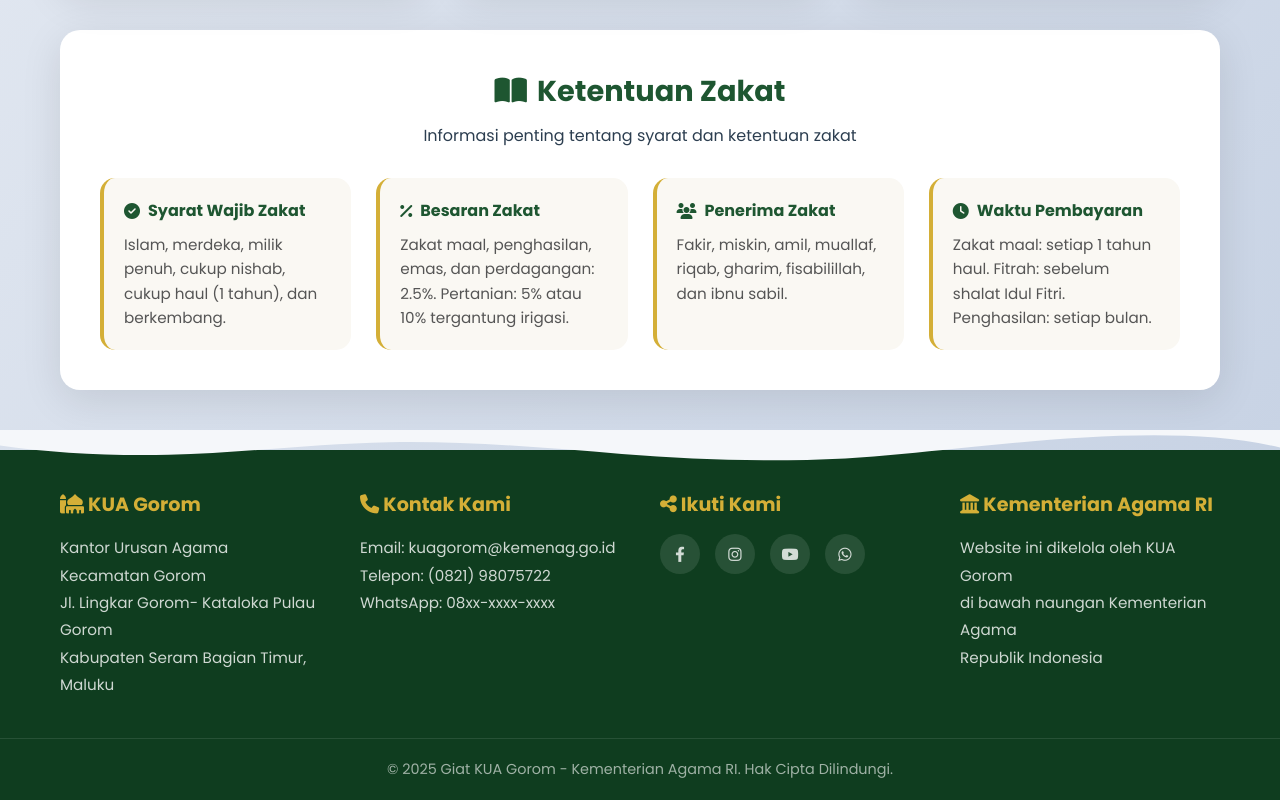
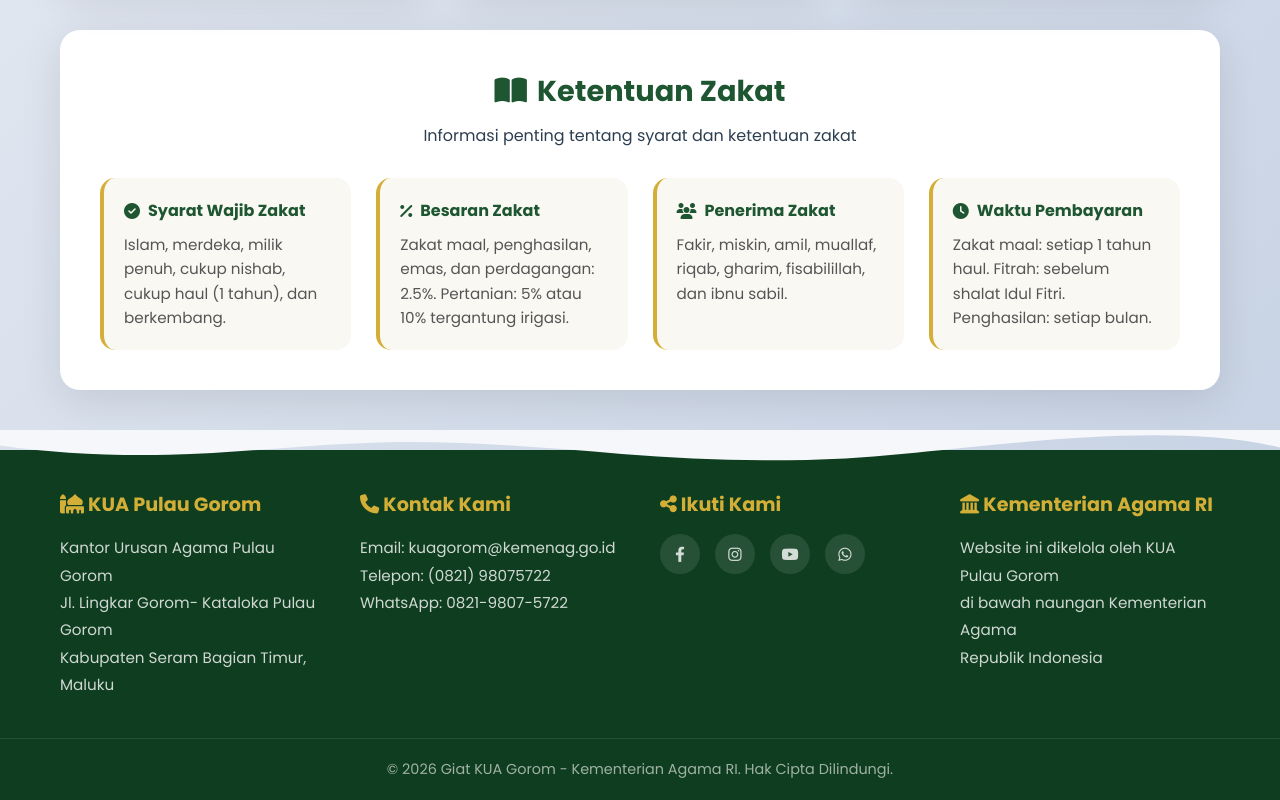
Before and after one commit to fatih202525/YukHitungZakatMu, a plain HTML site: page index.html in a window 1280 px wide. Shown: the part 1565-2365 px from the top of the page. Drawn offline with Linux system fonts and the light colour scheme.

Commit message:
Update index.html

```diff
--- a/index.html
+++ b/index.html
@@ -883,8 +883,8 @@
     <footer class="footer">
         <div class="footer-content">
             <div class="footer-section">
-                <h3><i class="fas fa-mosque"></i> KUA Gorom</h3>
-                <p>Kantor Urusan Agama Kecamatan Gorom<br>
+                <h3><i class="fas fa-mosque"></i> KUA Pulau Gorom</h3>
+                <p>Kantor Urusan Agama Pulau Gorom<br>
                 Jl. Lingkar Gorom- Kataloka Pulau Gorom<br>
                 Kabupaten Seram Bagian Timur, Maluku</p>
             </div>
@@ -892,7 +892,7 @@
                 <h3><i class="fas fa-phone"></i> Kontak Kami</h3>
                 <p>Email: kuagorom@kemenag.go.id<br>
                 Telepon: (0821) 98075722 <br>
-                WhatsApp: 08xx-xxxx-xxxx</p>
+                WhatsApp: 0821-9807-5722</p>
             </div>
             <div class="footer-section">
                 <h3><i class="fas fa-share-alt"></i> Ikuti Kami</h3>
@@ -905,13 +905,13 @@
             </div>
             <div class="footer-section">
                 <h3><i class="fas fa-landmark"></i> Kementerian Agama RI</h3>
-                <p>Website ini dikelola oleh KUA Gorom<br>
+                <p>Website ini dikelola oleh KUA Pulau Gorom<br>
                 di bawah naungan Kementerian Agama<br>
                 Republik Indonesia</p>
             </div>
         </div>
         <div class="footer-bottom">
-            <p>&copy; 2025 Giat KUA Gorom - Kementerian Agama RI. Hak Cipta Dilindungi.</p>
+            <p>&copy; 2026 Giat KUA Gorom - Kementerian Agama RI. Hak Cipta Dilindungi.</p>
         </div>
     </footer>
 
```
